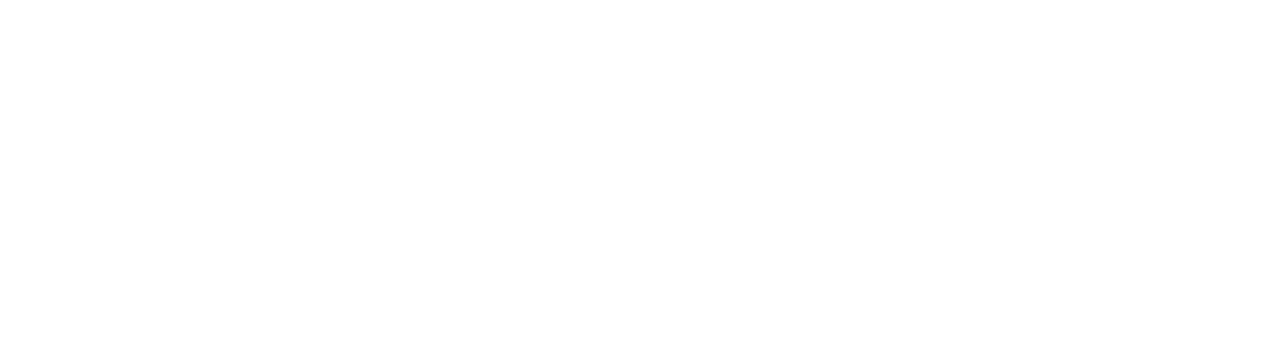
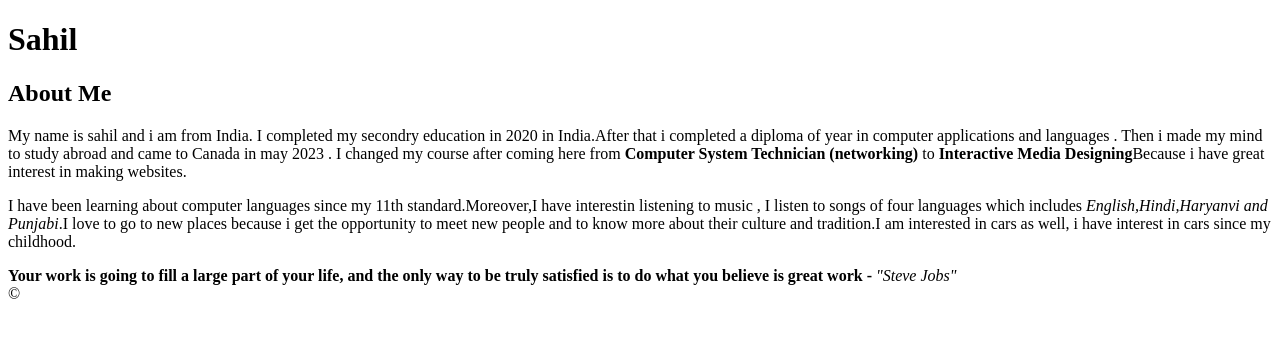
Before and after one commit to sahi0022/sahi0022.github.io, a plain HTML site: page html-assignment/index.html in a window 1280 px wide. Drawn offline with Linux system fonts and the light colour scheme.

Commit message:
html-assignment

```diff
--- a/html-assignment/index.html
+++ b/html-assignment/index.html
@@ -4,9 +4,28 @@
     <meta charset="UTF-8">
     <meta http-equiv="X-UA-Compatible" content="IE=edge">
     <meta name="viewport" content="width=device-width, initial-scale=1.0">
-    <title>HTML Assignment</title>
+    <title>html-assignment</title>
 </head>
 <body>
+    <header><h1>Sahil</h1></header>
+    <article>
+        <h2>About Me</h2>
+        <p>My name is sahil and i am from India. I completed my secondry education in 2020 in India.After that i completed a diploma of year in computer applications and languages . Then i made my mind to study abroad and came to Canada in may 2023 . I changed my course after coming here from <strong> Computer System Technician (networking) </strong>to <strong>Interactive Media Designing</strong>Because i have great interest in making websites.</p>
 
+        <p>
+            I have been learning about computer languages since my 11th standard.Moreover,I have interestin listening to music , I listen to songs of four languages which includes <em> English,Hindi,Haryanvi and Punjabi</em>.I love to go to new places because i get the opportunity to meet new people and to know more about their culture and tradition.I am interested in cars as well, i have interest in cars since my childhood.
+        </p>
+
+    <div>
+
+          <b>  Your work is going to fill a large part of your life, and the only way to be truly satisfied is to do what you believe is great work - </b>
+            <i>"Steve Jobs"</i>
+
+    </div>
+    </article>
+
+    <footer>
+        <span>&copy;</span>
+    </footer>
 </body>
 </html>
```
